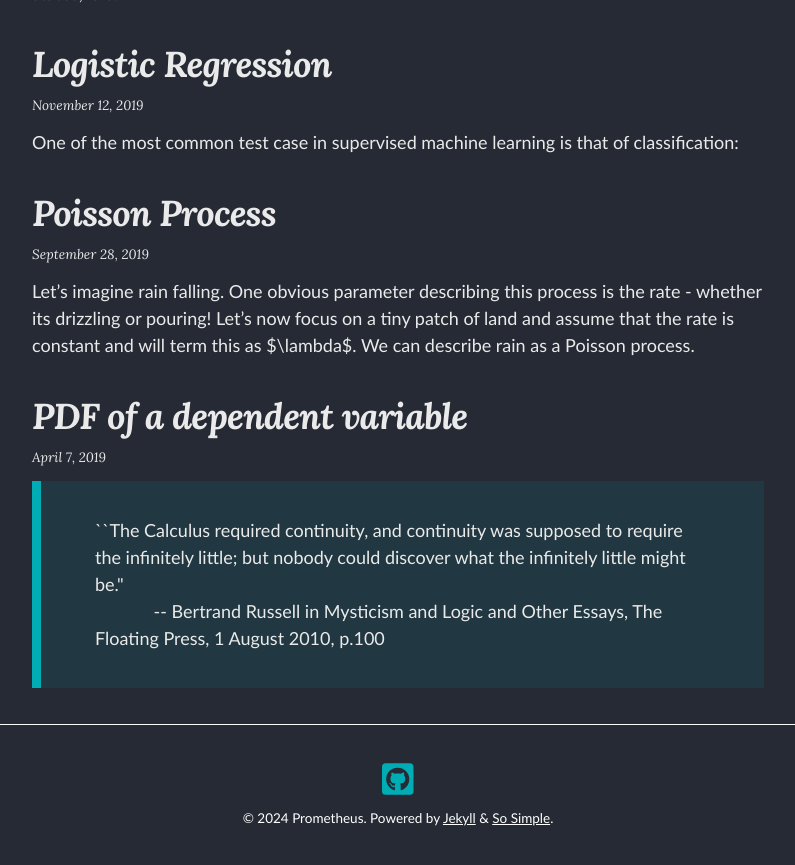
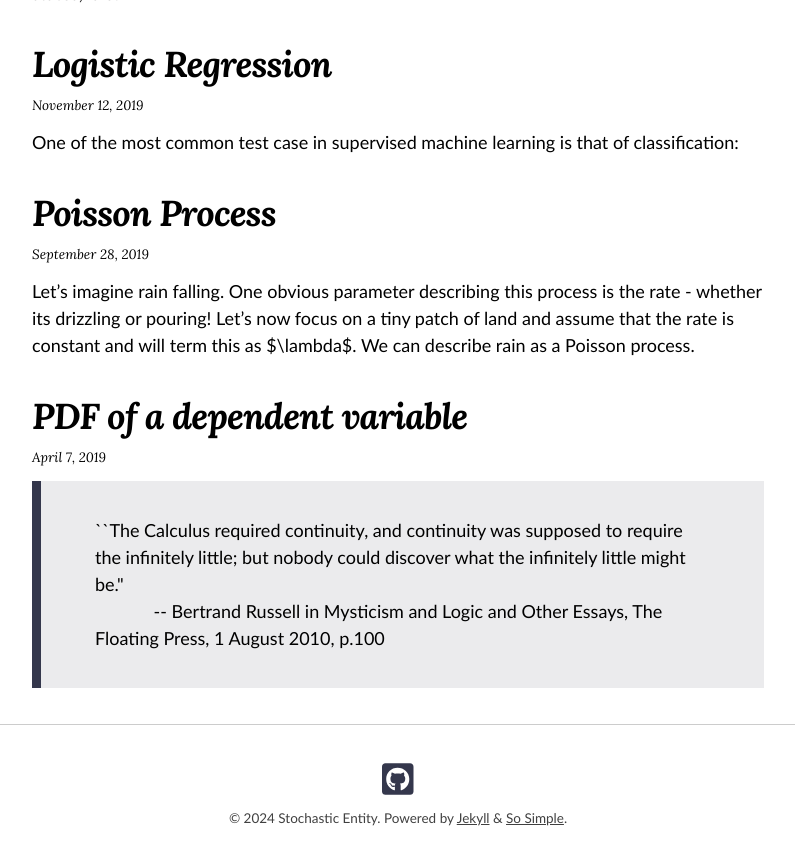
Before and after one commit to VikrantKamble/vikrantkamble.github.io, a Jekyll site: the page built from index.html, in a window 1280 px wide and 900 px high, scrolled down 1452 px. Shown: the top 865 px of the window, without its empty margins (242-1037 px from the left). Built offline with Jekyll 4.4.1, drawn with Linux system fonts in a browser that asks for light colours; nearby versions of some CDN libraries; some web fonts are replaced; the list of posts is cut into pages by our own code; some of the changed text lies outside the part shown.

Commit message:
update config

```diff
--- a/_config.yml
+++ b/_config.yml
@@ -15,9 +15,9 @@
 # in the templates via {{ site.myvariable }}.
 theme: jekyll-theme-so-simple
 # remote_theme: mmistakes/so-simple-theme
-skin: "/assets/css/skins/dark.css"
+skin: "/assets/css/skins/default.css"
 locale: en-US
-title: "Prometheus"
+title: "Stochastic Entity"
 description: "Personal blog for ideas and docs."
 baseurl: # the subpath of your site, e.g. "/blog"
 url: "https://vikrantkamble.github.io" # the base hostname & protocol for your site e.g. "https://mmistakes.github.io"
```
